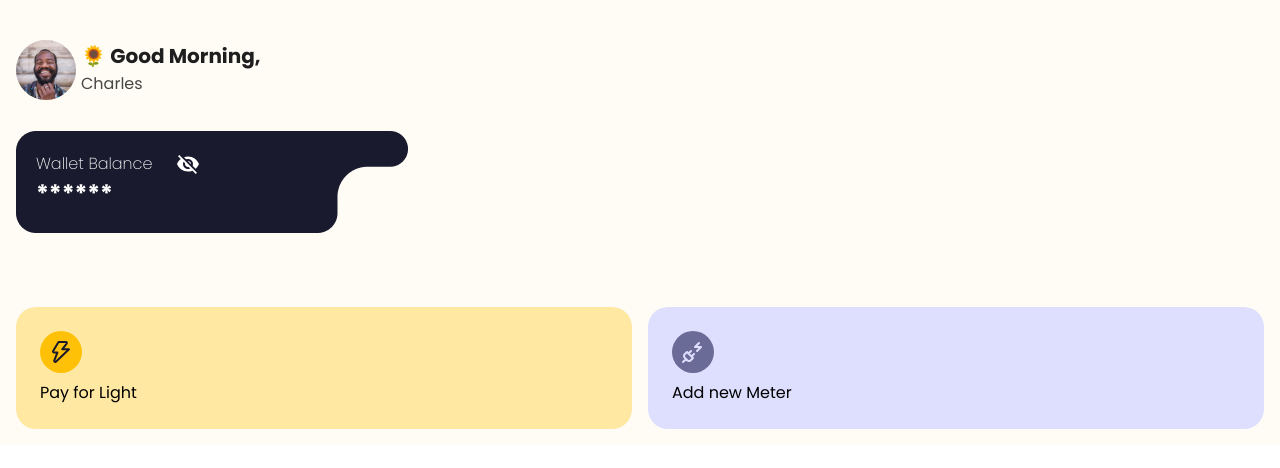
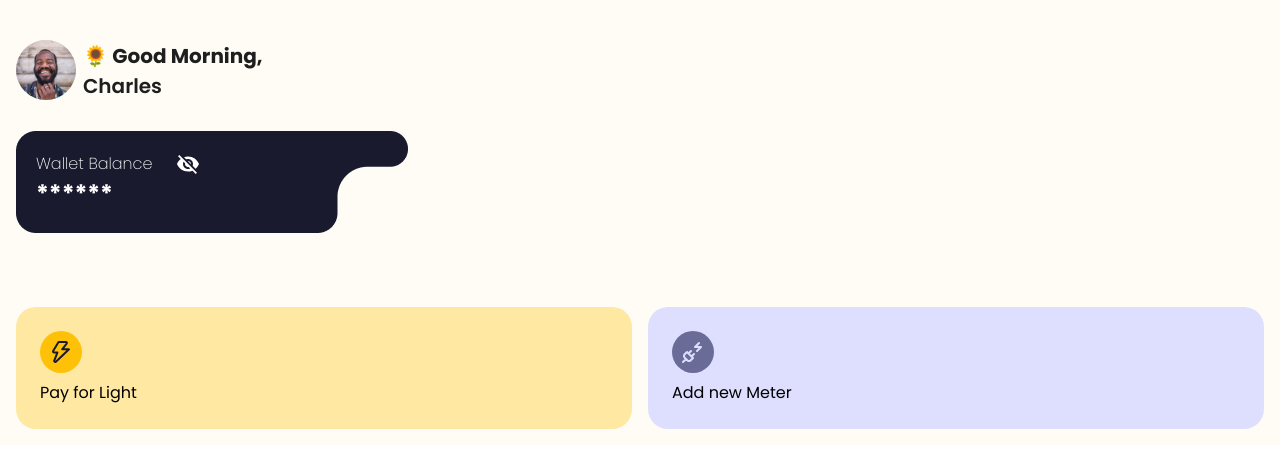
Before and after one commit to mrauthentik/pawa, a React (Vite) app in the folder pawa-sure/: page /dashboard in a window 1280 px wide. Shown: the top 468 px of the page. Built offline with nearby package versions, Linux system fonts and the light colour scheme; some icons are missing.

Commit message:
fix: adjust padding and font styles in profile header text

```diff
--- a/pawa-sure/src/App.css
+++ b/pawa-sure/src/App.css
@@ -446,16 +446,16 @@ button:active{
         .profile{
             display: flex;
            .header-text{
-            padding: 1px 5px;
+            padding: 1px 7px;
             h2{
                 font-size: 20px;
                 font-weight: 700;
                 color: var(--primary);
             }
             p{
-                font-size: 16px;
-                font-weight: 400;
-                color: var(--small-text);
+                font-size: 20px;
+                font-weight: 600;
+                color: var(--primary);
             }
            }
         }
@@ -504,4 +504,6 @@ button:active{
             scale: 1.05;
         }
     }
+
+
 }
```
